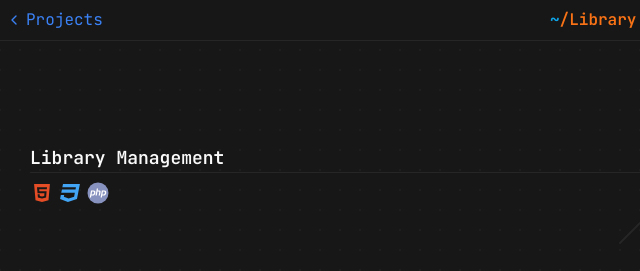
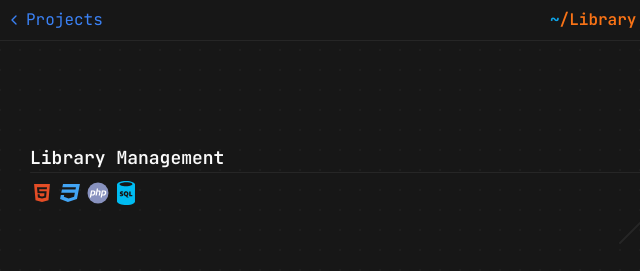
Before and after one commit to melodingo/melodingo.github.io, a website: page pages/projects/Library_Management.html in a window 1280 px wide. Shown: the top 271 px of the page, 10-650 px from the left. Drawn offline with nearby package versions, Linux system fonts and the light colour scheme.

Commit message:
Update Library_Management.html

```diff
--- a/pages/projects/Library_Management.html
+++ b/pages/projects/Library_Management.html
@@ -235,6 +235,9 @@
                             </div>
                             <div class="h-6 relative aspect-square" data-state="closed">
                                 <img alt="php" loading="lazy" decoding="async" data-nimg="fill" src="/assets/php.svg" style="position: absolute; height: 100%; width: 100%; inset: 0px; color: transparent;">
+                            </div>
+                            <div class="h-6 relative aspect-square" data-state="closed">
+                                <img alt="sql" loading="lazy" decoding="async" data-nimg="fill" src="/assets/sql.svg" style="position: absolute; height: 100%; width: 100%; inset: 0px; color: transparent;">
                             </div>
                         </div>
                     </div>
```
